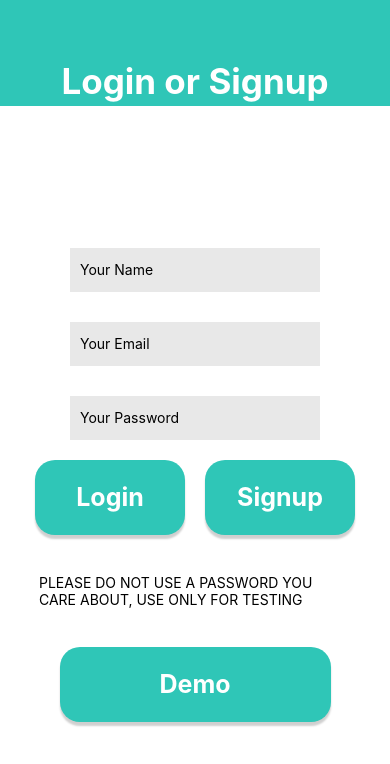
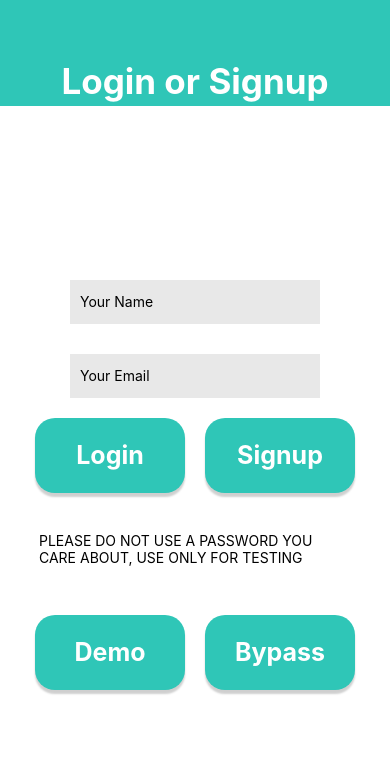
Before and after one commit to etzwang/FrontendFreshFoodies, a React Native app: screen /Login in a window 390 px wide. Shown: the top 764 px of the page. Built offline with nearby package versions, Linux system fonts and the light colour scheme.

Commit message:
no more passwords

```diff
--- a/pages/login/LoginScreen.js
+++ b/pages/login/LoginScreen.js
@@ -8,7 +8,6 @@ import { makeHTTPRequest } from '../utils/HttpUtils.js';
 const LoginScreen = () => {
   const [userName, setUserName] = useState(null)
   const [userEmail, setUserEmail] = useState(null)
-  const [userPassword, setUserPassword] = useState(null)
   const navigation = useNavigation();
 
   const sendLoginRequest = async (email, password) => {
@@ -16,17 +15,12 @@ const LoginScreen = () => {
       alert("Please enter an email.")
       return;
     }
-    if (userPassword == null) {
-      alert("Please enter a password.")
-      return
-    }
 
     // try to login with the given email + password
     console.log("making login request");
 
     var body = {
-      email: userEmail.toLowerCase(),
-      password: userPassword.toLowerCase(),
+      email: userEmail.toLowerCase()
     }
     var requestOptions = {
       method: 'POST',
@@ -45,8 +39,8 @@ const LoginScreen = () => {
 
     if (response.email) {
       AsyncStorage.setItem('user_email', response.email);
+      navigation.navigate("Home")
     }
-    navigation.navigate("Home")
   }
 
   const sendSignupRequest = async () => {
@@ -58,17 +52,12 @@ const LoginScreen = () => {
       alert("Please enter an email.")
       return;
     }
-    if (userPassword == null) {
-      alert("Please enter a password.")
-      return
-    }
 
     console.log("making signup request");
 
     var body = {
       name: userName.toLowerCase(),
-      email: userEmail.toLowerCase(),
-      password: userPassword.toLowerCase()
+      email: userEmail.toLowerCase()
     }
     var requestOptions = {
       method: 'POST',
@@ -118,25 +107,23 @@ const LoginScreen = () => {
   }
 
   const loginDemoAccount = async () => {
-    // var body = {
-    //   email: "demo@freshfoodies.com",
-    //   password: 123,
-    // }
-    // var requestOptions = {
-    //   method: 'POST',
-    //   headers: {
-    //     "Content-Type": "application/json"
-    //   },
-    //   body: JSON.stringify(body)
-    // };
+    var body = {
+      email: "demo@freshfoodies.com"
+    }
+    var requestOptions = {
+      method: 'POST',
+      headers: {
+        "Content-Type": "application/json"
+      },
+      body: JSON.stringify(body)
+    };
 
-    // var response = await makeHTTPRequest(requestOptions, "https://looking-glass-api.herokuapp.com/api/login");
+    var response = await makeHTTPRequest(requestOptions, "https://looking-glass-api.herokuapp.com/api/login");
 
-    // if (response && response.email) {
-    //   AsyncStorage.setItem('user_email', response.email);
-    //   navigation.navigate("Home")
-    // }
+    if (response && response.email) {
+      AsyncStorage.setItem('user_email', response.email);
       navigation.navigate("Home")
+    }
   }
 
   return (
@@ -155,12 +142,6 @@ const LoginScreen = () => {
         placeholder={'Your Email'}
         style={styles.input}
       />
-      <TextInput
-        value={userPassword}
-        onChangeText={(userPassword) => setUserPassword(userPassword)}
-        placeholder={'Your Password'}
-        style={styles.input}
-      />
       <View style={styles.buttonFlex}>
         <Button
           onPress={sendLoginRequest}
@@ -177,11 +158,21 @@ const LoginScreen = () => {
         />
       </View>
       <Text style={{ padding: "10%" }}>PLEASE DO NOT USE A PASSWORD YOU CARE ABOUT, USE ONLY FOR TESTING</Text>
+      <View style={styles.buttonFlex}>
         <Button
           onPress={loginDemoAccount}
           title="Demo"
           color="#2FC6B7"
+          width={150}
         />
+        <View style={{ width: 20 }} />
+        <Button
+          onPress={() => { navigation.navigate("Home") } }
+          title="Bypass"
+          color="#2FC6B7"
+          width={150}
+        />
+      </View>
     </View>
   </View>
   );
```
Lines whose indentation alone changed are shown as unchanged.
